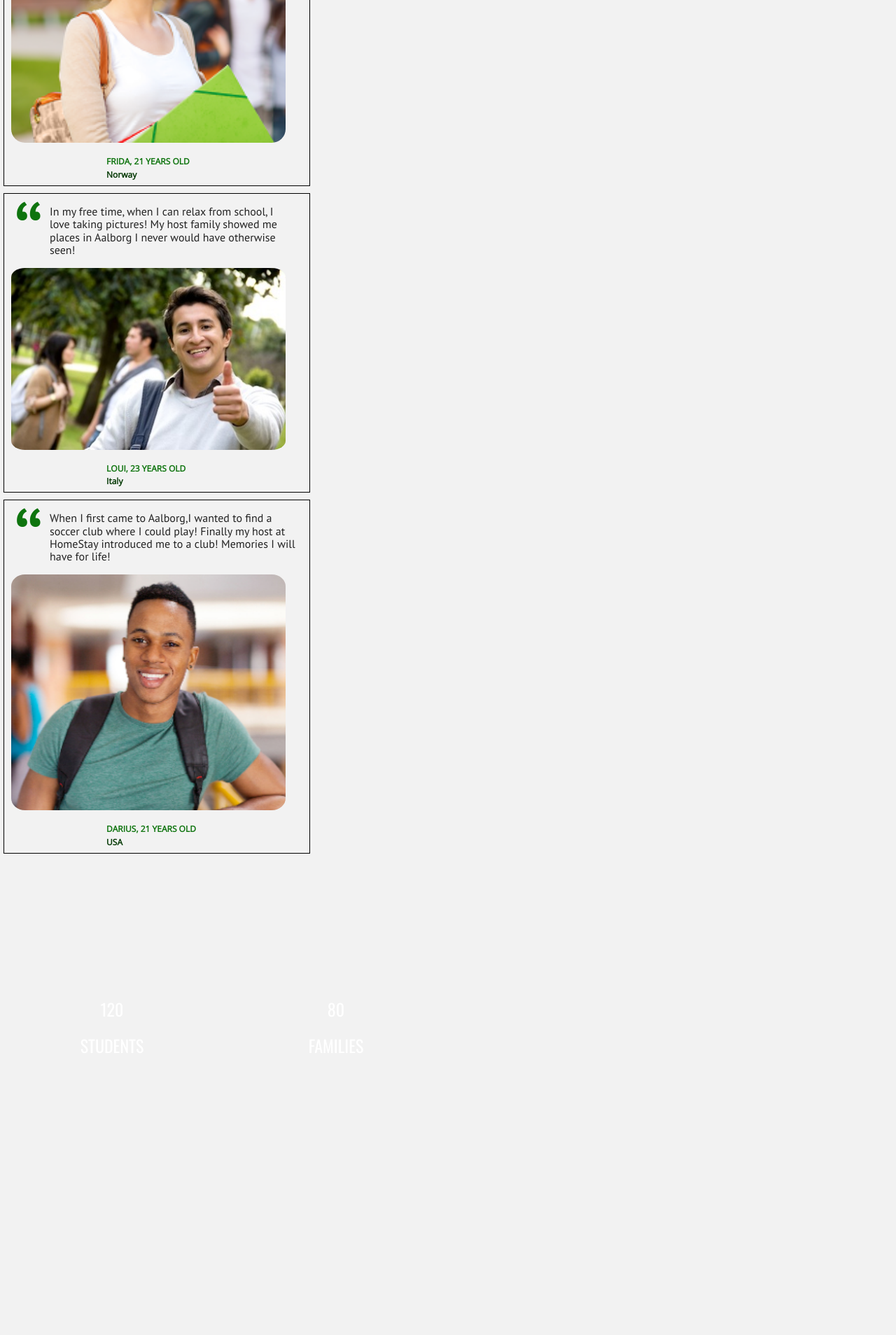
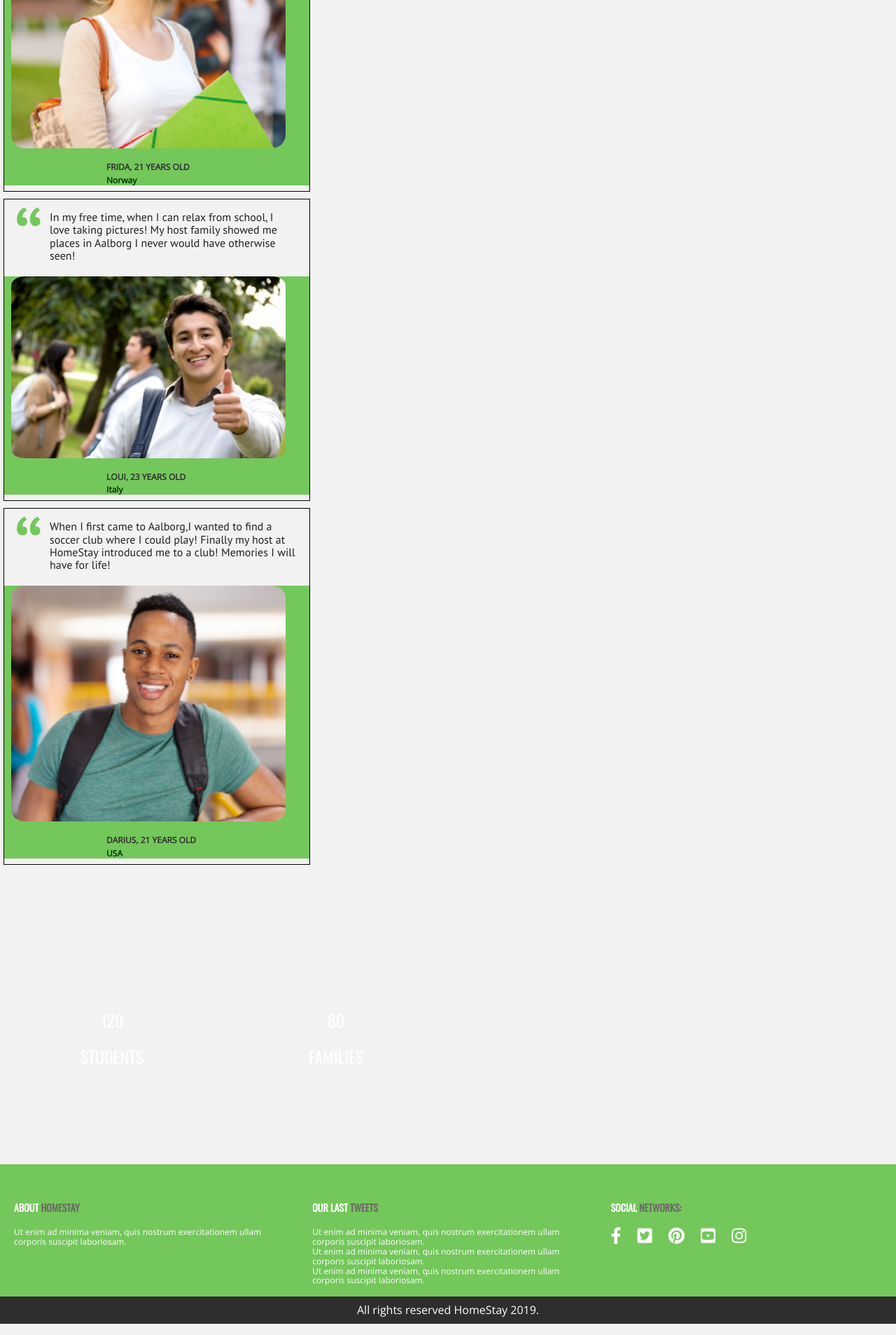
Before and after one commit to eliagipe/homestay, a PHP site: page / in a window 1280 px wide. Shown: the part 1960-3868 px from the top of the page at 70% size. Before the commit the page ends 3465 px from the top, so only its background shows below. Run offline with PHP 8.4, Linux system fonts and the light colour scheme; some libraries are stand-ins or nearby versions.

Commit message:
copyright

```diff
--- a/css/main.css
+++ b/css/main.css
@@ -242,7 +242,7 @@ img{
     margin: auto;
     display: block;
 }
-/* number of families and students*/
+/* number of families and student
 div.picture{
     position:relative;
     height: auto;
@@ -288,7 +288,7 @@ font-size: 8rem;
 margin: 0;
 padding: 0;
 line-height: 1;
-color: rgb(14, 116, 14);
+color: #74c75b;
 }
 footer.info-testimonial{
     padding:0;
@@ -301,7 +301,7 @@ margin-left: 10px;
 }
 footer.info-testimonial cite{
 text-align: left;
-color: rgb(14, 116, 14);
+color:#2e2e2e;
 text-transform: uppercase;
 font-size: 12px;
 padding-top: 20px;
@@ -337,7 +337,7 @@ ul.number-families{
         }
     }
     p.numer{
-    color:#fe4918;
+    color:rgb(14, 116, 14);;
     font-size: 4em;
     display:block;
     margin: 0 0 10px 0;
@@ -348,6 +348,59 @@ ul.number-families{
         margin:0;
         padding:0;
        }
+
+        /*footer*/
+
+footer{
+    background-color: #74c75b/* #353535*/;
+    padding-top:40px;
+    margin-top: 20px;
+
+}
+footer .contenedor > div{
+color:white;
+padding:0px 20px;
+font-size:12px;
+}
+
+@media only screen and (min-width:768px){
+    footer .contenedor > div{
+        width:33.3%;
+        float:left;
+    }
+}
+footer h3{
+    color:white;
+    text-transform: uppercase;
+    font-family: 'Oswald',sans-serif;
+    margin-bottom:20px;
+}
+footer h3 span{
+    color:#6d6969;
+}
+footer .ultimos-tweets li{
+    margin-bottom: 10px;
+}
+footer nav.redes-sociales{
+    text-align: left;
+}
+p.copyright{
+    background-color:#2e2e2e;
+    color:white;
+    padding:10px 0; /*10 arriba y abajo, 0 izquierda y derecha*/
+    margin:20 0 0 0;/*20 pixeles arriba y 0 en todos los demas*/
+    text-align: center;
+}
+
+nav.social-networks i {
+color:white;
+font-size: 2em;
+margin-right: 20px;
+}
+
+
+
+
 
 
 
--- a/index.html
+++ b/index.html
@@ -125,7 +125,40 @@
         <li><p class=" number">80</p> families</li>
   </ul>
 </div>
+<footer class="site-footer">
+  <div class="contenedor clearfix">
+    <div class="footer-informacion">
+<h3>About <span>HomeStay</span></h3> <!--pa que el gdl este en un color y el Sobre en otro colorsito-->
+   <p>Ut enim ad minima veniam, quis
+      nostrum exercitationem ullam corporis suscipit laboriosam.</p>
+</div>
+    <div class="ultimos-tewts">
+        <h3>Our last <span>tweets</span></h3>
+        <ul>
+          <li>Ut enim ad minima veniam, quis
+            nostrum exercitationem ullam corporis suscipit laboriosam.</li>
+            <li>Ut enim ad minima veniam, quis
+                nostrum exercitationem ullam corporis suscipit laboriosam.</li>
+                <li>Ut enim ad minima veniam, quis
+                    nostrum exercitationem ullam corporis suscipit laboriosam.</li>
+          </ul>
+    </div>
+    <div class="menu">
+        <h3>Social <span>networks:</span></h3>
+        <nav class= "social-networks">
+            <a href="#"><i class="fab fa-facebook-f"></i></a>
+            <a href="#"><i class="fab fa-twitter-square"></i></a>
+            <a href="#"><i class="fab fa-pinterest"></i></a>
+            <a href="#"><i class="fab fa-youtube-square"></i></a>
+            <a href="#"><i class="fab fa-instagram"></i></a>
+            </nav>
 
+    </div>
+  </div>
+  <p class="copyright">
+    All rights reserved HomeStay 2019.
+  </p>
+</footer>
 
 
 
```
